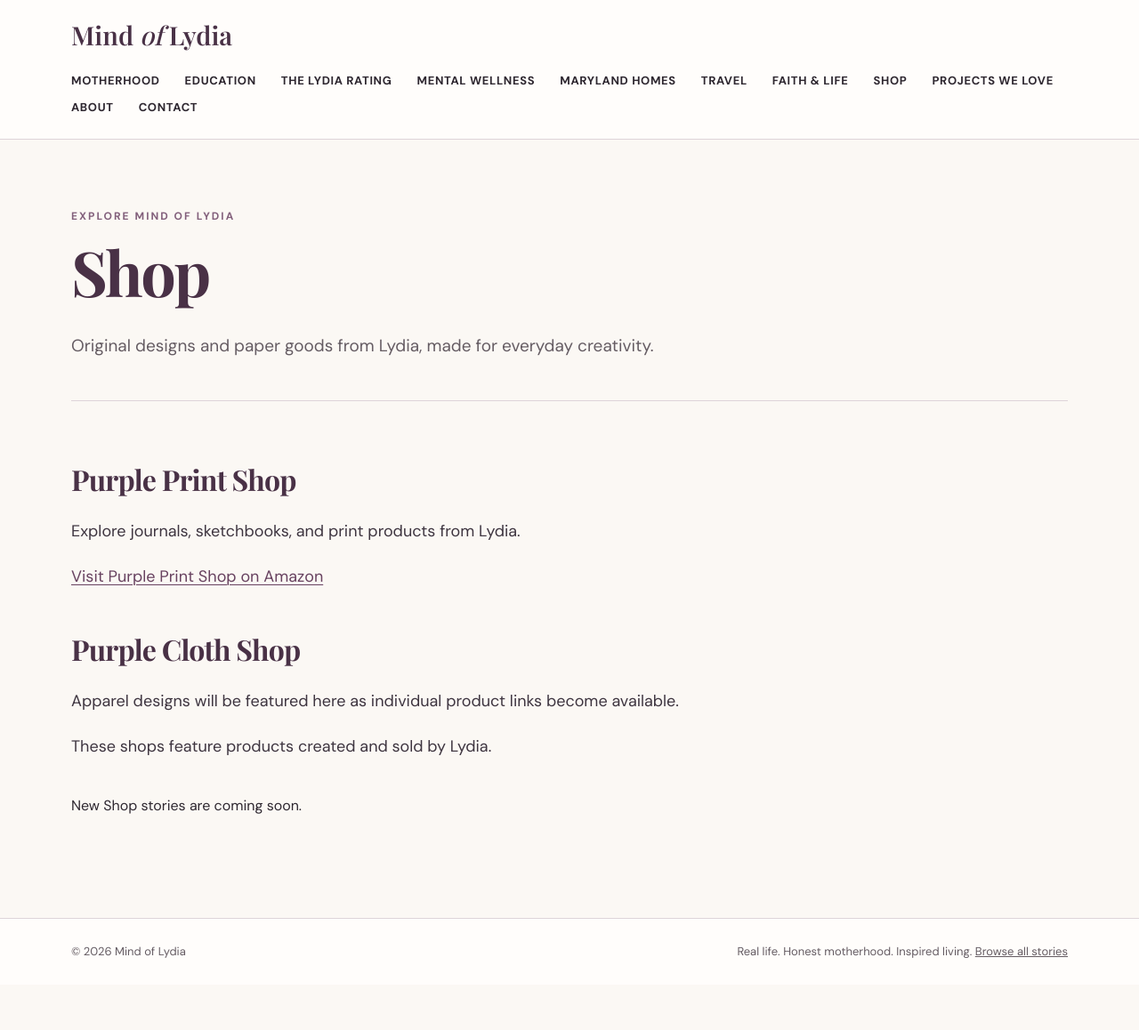
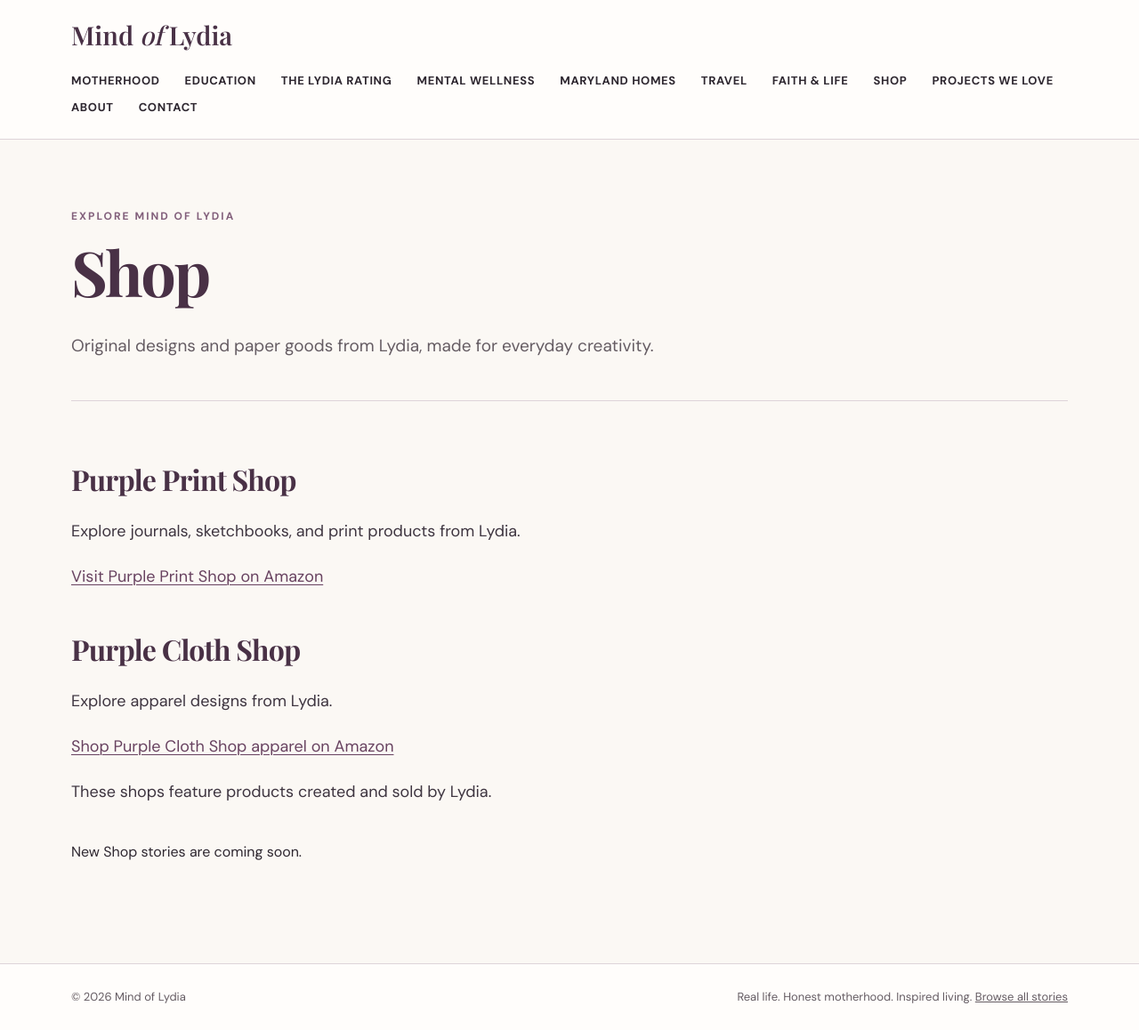
Before and after one commit to lydiarim22-coder/mindoflydia, a Jekyll site: the page built from shop.md, in a window 1280 px wide. Shown: the whole page at 89% size. Built offline with Jekyll 4.4.1, drawn with Linux system fonts in a browser that asks for light colours; some web fonts are replaced; before the commit the page ends 1107 px from its top, so only the background shows below that.

Commit message:
Add Purple Cloth Shop product link

```diff
--- a/shop.md
+++ b/shop.md
@@ -5,4 +5,4 @@ permalink: /shop/
 category: shop
 description: Original designs and paper goods from Lydia, made for everyday creativity.
 ---
-<h2>Purple Print Shop</h2><p>Explore journals, sketchbooks, and print products from Lydia.</p><p><a href="https://www.amazon.com/stores/author/B0CT4PD1K6?ccs_id=9d330c22-4711-4d8e-9d06-7d3ca6d710dd">Visit Purple Print Shop on Amazon</a></p><h2>Purple Cloth Shop</h2><p>Apparel designs will be featured here as individual product links become available.</p><p>These shops feature products created and sold by Lydia.</p>
+<h2>Purple Print Shop</h2><p>Explore journals, sketchbooks, and print products from Lydia.</p><p><a href="https://www.amazon.com/stores/author/B0CT4PD1K6?ccs_id=9d330c22-4711-4d8e-9d06-7d3ca6d710dd">Visit Purple Print Shop on Amazon</a></p><h2>Purple Cloth Shop</h2><p>Explore apparel designs from Lydia.</p><p><a href="https://www.amazon.com/dp/B0BT4HTKHD?customId=B07537HQXD&amp;customizationToken=MC_Assembly_1%23B07537HQXD&amp;th=1&amp;psc=1">Shop Purple Cloth Shop apparel on Amazon</a></p><p>These shops feature products created and sold by Lydia.</p>
```
